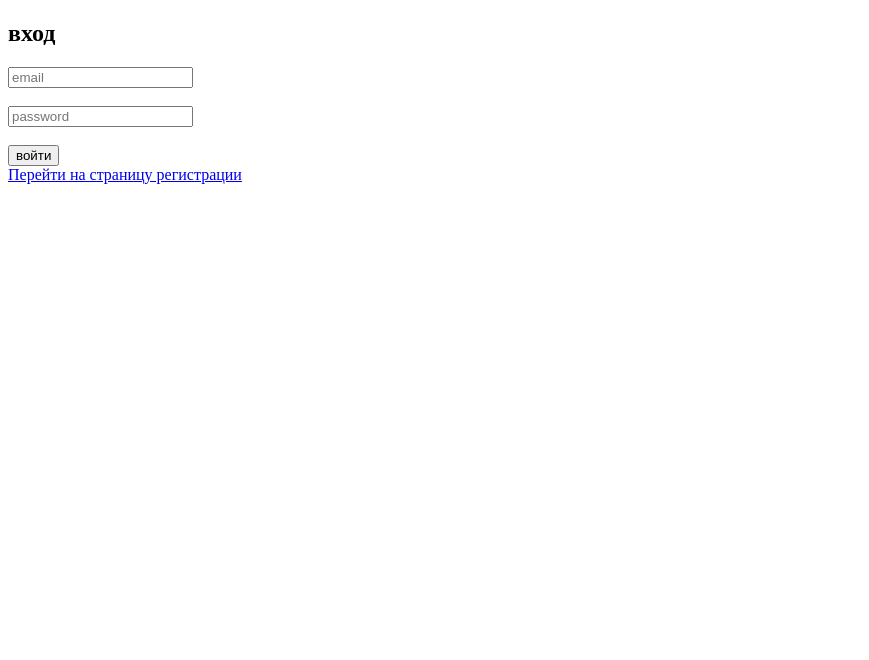
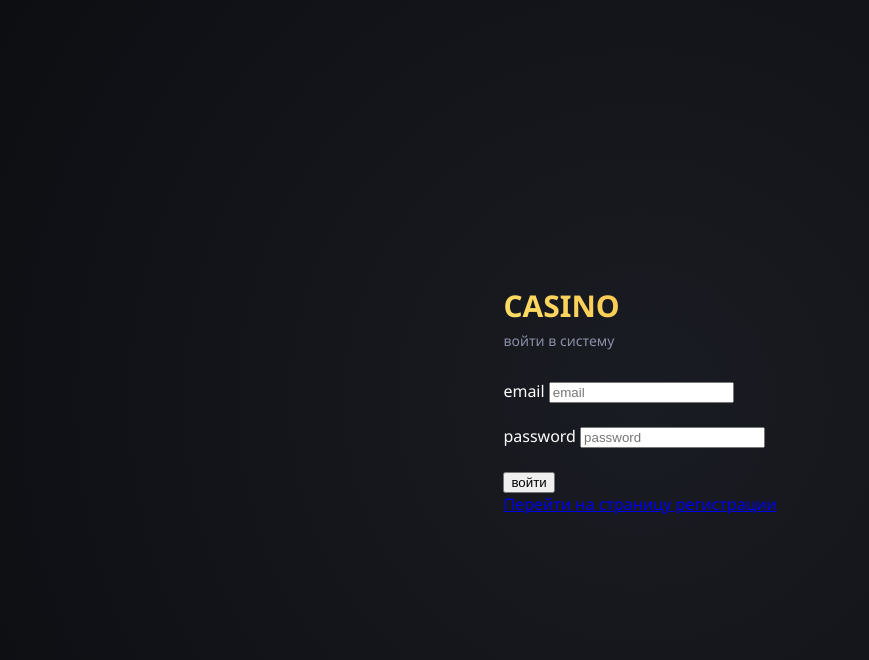
Before and after one commit to iliasuper/cazzzzz, a Flask app: page / in a window 1280 px wide. Shown: the top 660 px of the page, without its empty margins (0-869 px from the left). Run offline with Flask 3, Linux system fonts and the light colour scheme.

Commit message:
Update login.html

```diff
--- a/templates/login.html
+++ b/templates/login.html
@@ -4,14 +4,25 @@
     <meta charset="UTF-8">
     <meta name="viewport" content="width=device-width, initial-scale=1.0">
     <title>вход в аккаунт</title>
+    <link rel ='stylesheet' href='{{ url_for("static", filename="css/style.css") }}'>
 </head>
 <body>
-    <h2>вход</h2>
-    <form action="/login" method="POST">
-        <input type="email" name="email" placeholder="email"><br><br>
-        <input type="password" name="password" placeholder="password"><br><br>
-        <button type="submit">войти</button>
-    </form>
+    <div class='casino_card'>
+        <div class='logo'>casino</div>
+        <div class='subtitle'>войти в систему</div>
+        <form action="/login" method="POST">
+            <div class='input-grup'>
+                <link for='email'>email</link>
+                <input type="email" name="email" placeholder="email"><br><br>
+            </div>
+            <div class='input-grup'>
+                 <link for='password'>password</link>
+                <input type="password" name="password" placeholder="password"><br><br>
+            </div>
+
+            <button class='submit-btn' type="submit">войти</button>
+        </form>
         <a href="/register">Перейти на страницу регистрации</a>
+    </div>
 </body>
 </html>
```
